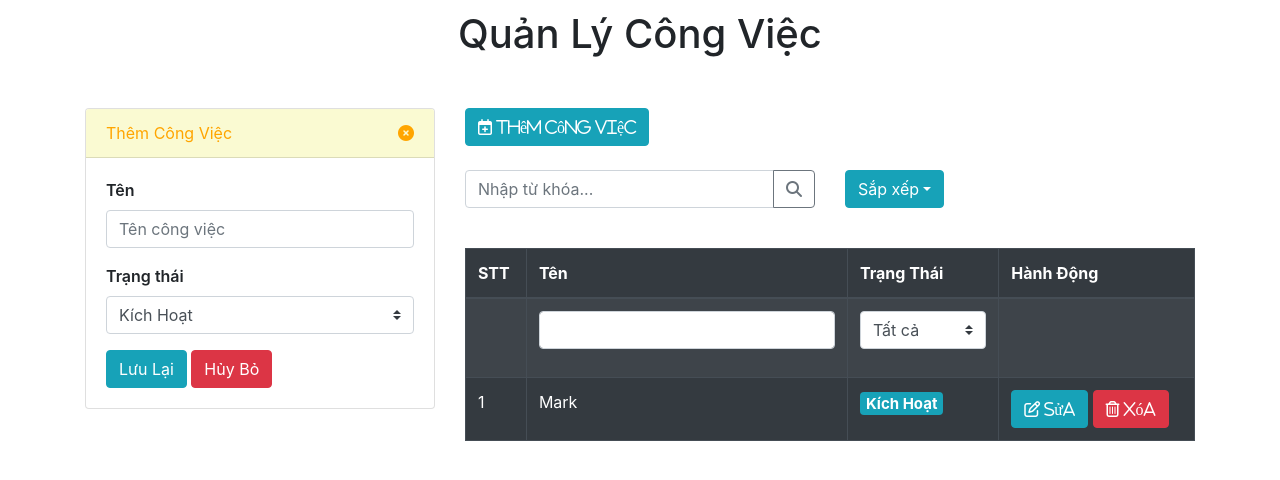
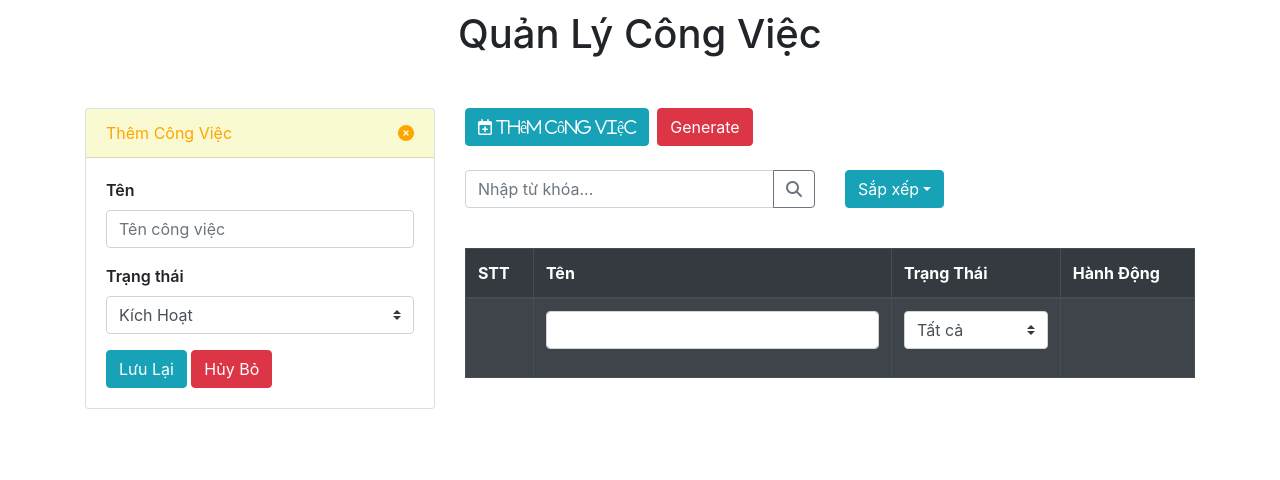
Before and after one commit to 14110145/todolistreact, a React (Create React App) app: page / in a window 1280 px wide. Shown: the top 480 px of the page. Built offline with nearby package versions, Linux system fonts and the light colour scheme.

Commit message:
3: Hien thi danh sach cong viec

```diff
--- a/package.json
+++ b/package.json
@@ -7,6 +7,7 @@
     "@testing-library/react": "^9.5.0",
     "@testing-library/user-event": "^7.2.1",
     "bootstrap": "^4.5.2",
+    "randomstring": "^1.1.5",
     "react": "^16.13.1",
     "react-bootstrap": "^1.3.0",
     "react-dom": "^16.13.1",
--- a/src/App.css
+++ b/src/App.css
@@ -4,6 +4,9 @@
   color: white;
 } */
 
+.ml-2 {
+  margin-left: 2px;
+}
 .mt-10 {
   margin-top: 10px;
 }
--- a/src/App.js
+++ b/src/App.js
@@ -1,6 +1,7 @@
 import React, { Component } from "react";
 import "bootstrap/dist/css/bootstrap.min.css";
 import "./App.css";
+import RanDomString from "randomstring";
 
 import TaskForm from "./components/TaskForm.js";
 import Control from "./components/Control.js";
@@ -9,7 +10,49 @@ import TaskList from "./components/TaskList.js";
 import { Container, Row, Col, Button } from "react-bootstrap";
 
 class App extends Component {
+  constructor(props) {
+    super(props);
+    this.state = {
+      tasks: [],
+    };
+  }
+
+  componentDidMount() {
+    if (localStorage && localStorage.getItem("tasks")) {
+      let Tasks = JSON.parse(localStorage.getItem("tasks"));
+      this.setState({
+        tasks: Tasks,
+      });
+    }
+  }
+
+  onGenerate = () => {
+    let Tasks = [
+      {
+        id: RanDomString.generate(),
+        name: "Học lập trình",
+        status: true,
+      },
+      {
+        id: RanDomString.generate(),
+        name: "Xem phim",
+        status: false,
+      },
+      {
+        id: RanDomString.generate(),
+        name: "Đi ngủ",
+        status: true,
+      },
+    ];
+    console.log(Tasks);
+    this.setState({
+      tasks: Tasks,
+    });
+    localStorage.setItem("tasks", JSON.stringify(Tasks));
+  };
+
   render() {
+    let { tasks } = this.state;
     return (
       <div className="App">
         <Container>
@@ -24,8 +67,10 @@ class App extends Component {
               <Row>
                 <Col sm={12}>
                   <Button className="btn-add" variant="info">
-                    {/* <i className="far fa-calendar-plus"></i> */}
                     <span className="far fa-calendar-plus"> Thêm công việc </span>
+                  </Button>
+                  <Button className="btn-add ml-2" variant="danger" onClick={this.onGenerate}>
+                    Generate
                   </Button>
                 </Col>
               </Row>
@@ -36,7 +81,7 @@ class App extends Component {
               <br />
               <Row>
                 <Col sm={12}>
-                  <TaskList></TaskList>
+                  <TaskList tasks={tasks}></TaskList>
                 </Col>
               </Row>
             </Col>
--- a/src/components/TaskItem.js
+++ b/src/components/TaskItem.js
@@ -4,13 +4,14 @@ import { Button, Badge } from "react-bootstrap";
 
 export default class TaskItem extends Component {
   render() {
+    let { task, index } = this.props;
     return (
       <tr>
-        <td>1</td>
-        <td>Mark</td>
+        <td>{index}</td>
+        <td>{task.name}</td>
         <td>
           <h5>
-            <Badge variant="info">Kích Hoạt</Badge>
+            <Badge variant="info">{task.status ? "Kích Hoạt" : "Ẩn"}</Badge>
           </h5>
         </td>
         <td>
--- a/src/components/TaskList.js
+++ b/src/components/TaskList.js
@@ -5,6 +5,10 @@ import TaskItem from "./TaskItem";
 
 export default class TaskList extends Component {
   render() {
+    let { tasks } = this.props;
+    let eleTasks = tasks.map((task, index) => {
+      return <TaskItem key={task.id} index={index} task={task}></TaskItem>;
+    });
     return (
       <Table striped bordered hover variant="dark">
         <thead>
@@ -26,7 +30,6 @@ export default class TaskList extends Component {
             <td>
               <Form>
                 <Form.Group controlId="exampleForm.SelectCustom">
-                  {/* <Form.Label>Custom select</Form.Label> */}
                   <Form.Control as="select" custom>
                     <option>Tất cả</option>
                     <option>Ẩn</option>
@@ -37,7 +40,7 @@ export default class TaskList extends Component {
             </td>
             <td></td>
           </tr>
-          <TaskItem></TaskItem>
+          {eleTasks}
         </tbody>
       </Table>
     );
```
Also changed, not shown: 1 other file (tests, documents, lock files or other folders).
